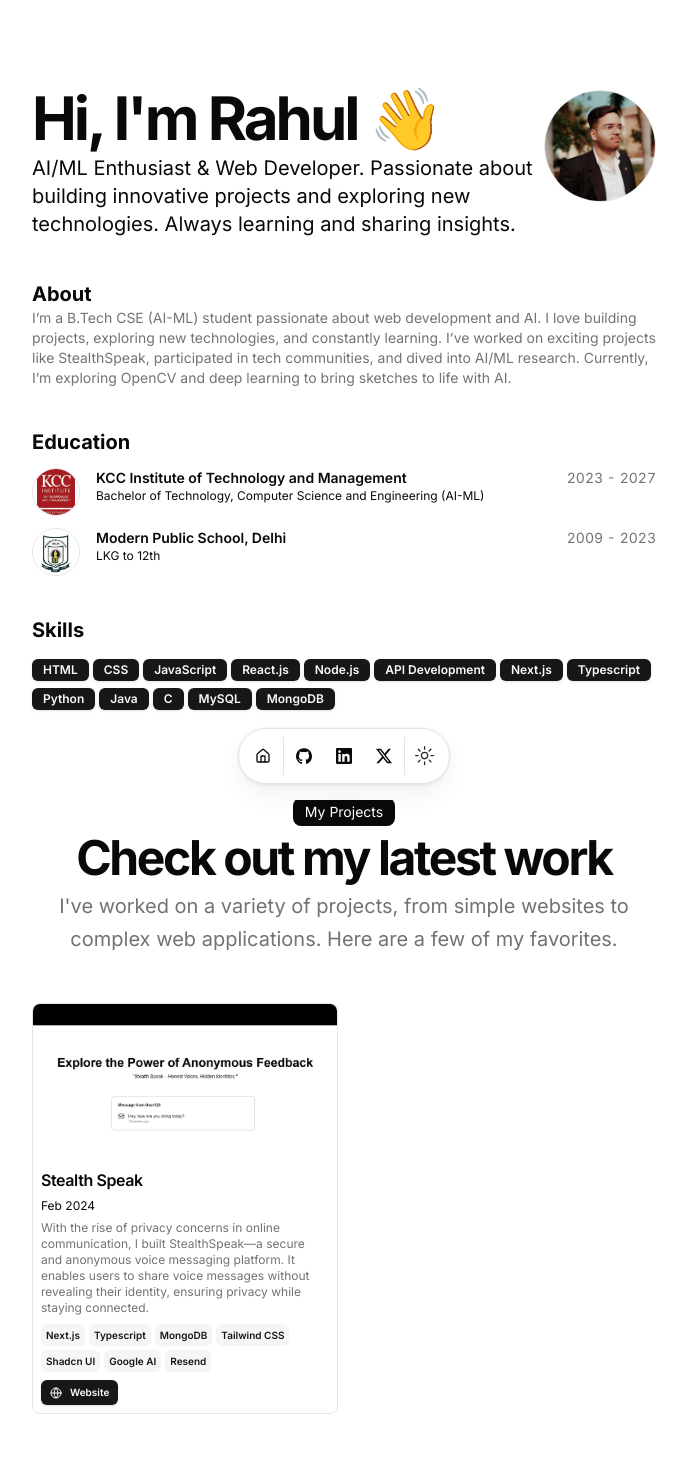
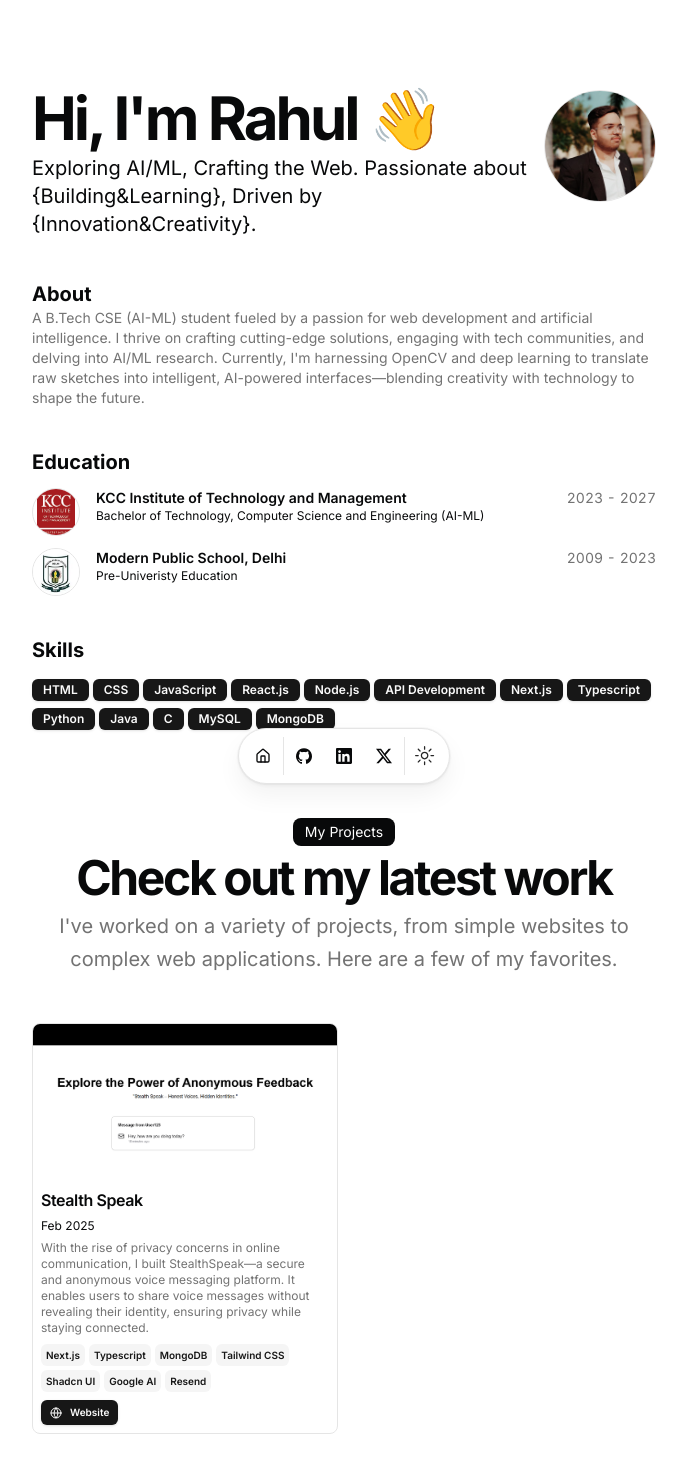
Before and after one commit to rahulkpr2510/portfolio-website, a Next.js app: page / in a window 1280 px wide. Shown: the top 1470 px of the page, without its empty margins (296-983 px from the left). Built offline with nearby package versions, Linux system fonts and the light colour scheme.

Commit message:
fix: update blur fade delay and enhance project card styles; refine resume descriptions

```diff
--- a/src/app/page.tsx
+++ b/src/app/page.tsx
@@ -8,7 +8,7 @@ import { DATA } from "@/data/resume";
 import Link from "next/link";
 import Markdown from "react-markdown";
 
-const BLUR_FADE_DELAY = 0.04;
+const BLUR_FADE_DELAY = 0.1;
 
 export default function Page() {
   return (
--- a/src/components/project-card.tsx
+++ b/src/components/project-card.tsx
@@ -43,7 +43,7 @@ export function ProjectCard({
   return (
     <Card
       className={
-        "flex flex-col overflow-hidden border hover:shadow-lg transition-all duration-300 ease-out h-full"
+        "flex flex-col overflow-hidden border hover:shadow-2xl transition-all duration-300 ease-in h-full"
       }
     >
       <Link
--- a/src/data/resume.tsx
+++ b/src/data/resume.tsx
@@ -7,9 +7,9 @@ export const DATA = {
   url: "",
   location: "New Delhi, India",
   description:
-    "AI/ML Enthusiast & Web Developer. Passionate about building innovative projects and exploring new technologies. Always learning and sharing insights.",
+    "Exploring AI/ML, Crafting the Web. Passionate about {Building&Learning}, Driven by {Innovation&Creativity}.",
   summary:
-    "I’m a B.Tech CSE (AI-ML) student passionate about web development and AI. I love building projects, exploring new technologies, and constantly learning. I’ve worked on exciting projects like StealthSpeak, participated in tech communities, and dived into AI/ML research. Currently, I’m exploring OpenCV and deep learning to bring sketches to life with AI.",
+    "A B.Tech CSE (AI-ML) student fueled by a passion for web development and artificial intelligence. I thrive on crafting cutting-edge solutions, engaging with tech communities, and delving into AI/ML research. Currently, I'm harnessing OpenCV and deep learning to translate raw sketches into intelligent, AI-powered interfaces—blending creativity with technology to shape the future.",
   avatarUrl: "/PICTURE.png",
   skills: [
     "HTML",
@@ -83,7 +83,7 @@ export const DATA = {
     {
       school: "Modern Public School, Delhi",
       href: "https://mpsshalimarbagh.com",
-      degree: "LKG to 12th",
+      degree: "Pre-Univeristy Education",
       logoUrl: "/Modern_Public_School_1488_Logo_1.png",
       start: "2009",
       end: "2023",
@@ -93,7 +93,7 @@ export const DATA = {
     {
       title: "Stealth Speak",
       href: "https://www.stealthspeak.xyz",
-      dates: "Feb 2024",
+      dates: "Feb 2025",
       active: true,
       description:
         "With the rise of privacy concerns in online communication, I built StealthSpeak—a secure and anonymous voice messaging platform. It enables users to share voice messages without revealing their identity, ensuring privacy while staying connected.",
```
